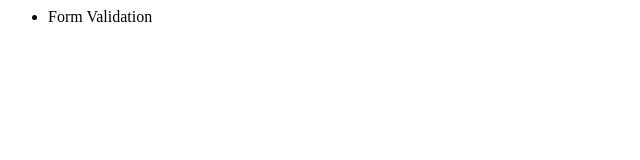
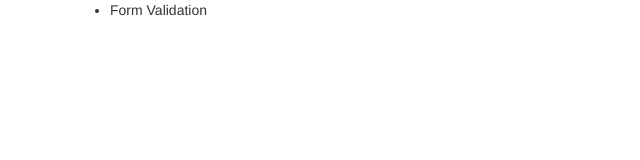
Before and after one commit to xridhar/xridhar.github.io, a plain HTML site: page index.html in a window 1280 px wide. Shown: the whole page, without its empty margins (0-640 px from the left). Drawn offline with nearby package versions, Linux system fonts and the light colour scheme.

Commit message:
updated with bootstrap

```diff
--- a/index.html
+++ b/index.html
@@ -2,12 +2,22 @@
 <html>
 <head>
 <title>Examples 1</title>
+<!-- Latest compiled and minified CSS -->
+<link rel="stylesheet" href="https://maxcdn.bootstrapcdn.com/bootstrap/3.3.6/css/bootstrap.min.css" integrity="sha384-1q8mTJOASx8j1Au+a5WDVnPi2lkFfwwEAa8hDDdjZlpLegxhjVME1fgjWPGmkzs7" crossorigin="anonymous">
+
+<!-- Optional theme -->
+<link rel="stylesheet" href="https://maxcdn.bootstrapcdn.com/bootstrap/3.3.6/css/bootstrap-theme.min.css" integrity="sha384-fLW2N01lMqjakBkx3l/M9EahuwpSfeNvV63J5ezn3uZzapT0u7EYsXMjQV+0En5r" crossorigin="anonymous">
+
+<!-- Latest compiled and minified JavaScript -->
+<script src="https://maxcdn.bootstrapcdn.com/bootstrap/3.3.6/js/bootstrap.min.js" integrity="sha384-0mSbJDEHialfmuBBQP6A4Qrprq5OVfW37PRR3j5ELqxss1yVqOtnepnHVP9aJ7xS" crossorigin="anonymous"></script>
 </head>
 <body>
+<div class="container">
 <ul>
 <li>
 Form Validation
 </li>
 </ul>
+</div>
 </body>
 </html>
```
